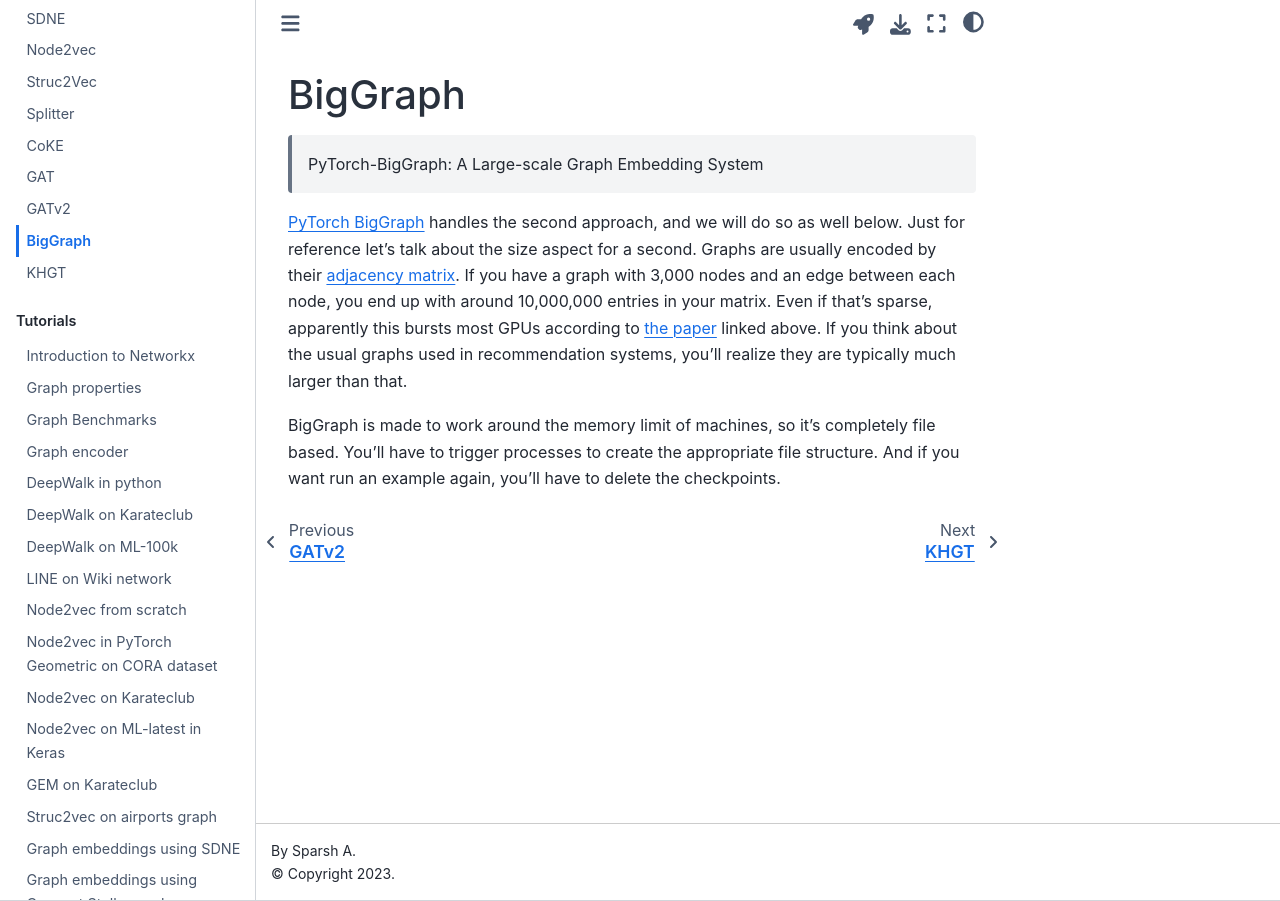
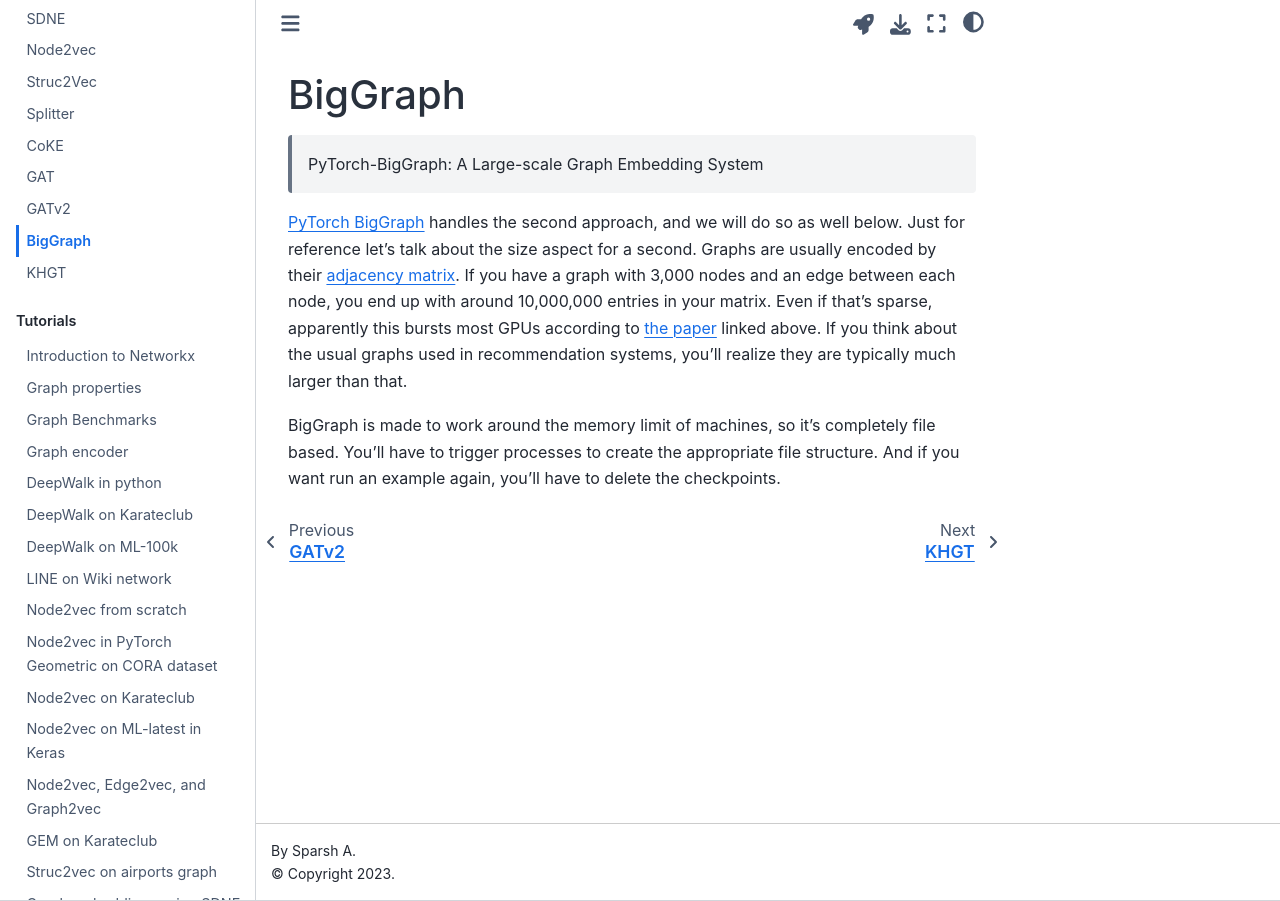
Before and after one commit to RecoHut-Projects/graph-embeddings, a Jupyter Book: the page built from docs/C538124_BigGraph.ipynb, in a window 1280 px wide. Built offline with Jupyter Book 1.0.4 settings and Sphinx 7.4.7 and the Sphinx Book theme 1.1.4, drawn with Linux system fonts in a browser that asks for light colours; pages that are not in the unit, such as notebooks, are missing from menus.

Commit message:
Update _toc.yml

```diff
--- a/docs/_toc.yml
+++ b/docs/_toc.yml
@@ -34,7 +34,7 @@
   - file: T611050_Node2vec_in_PyTorch_Geometric_on_CORA_dataset
   - file: T815556_Node2vec_on_Karateclub
   - file: T894941_Node2vec_on_ML_latest_in_Keras
-  - file: T926278_Node2vec,_Edge2vec,_and_Graph2vec
+  - file: T926278_Node2vec_Edge2vec_and_Graph2vec
   - file: T401127_GEM_on_Karateclub
   - file: T481518_Struc2vec_on_airports_graph
   - file: T516490_Learn_embeddings_using_Graph_Networks
```
